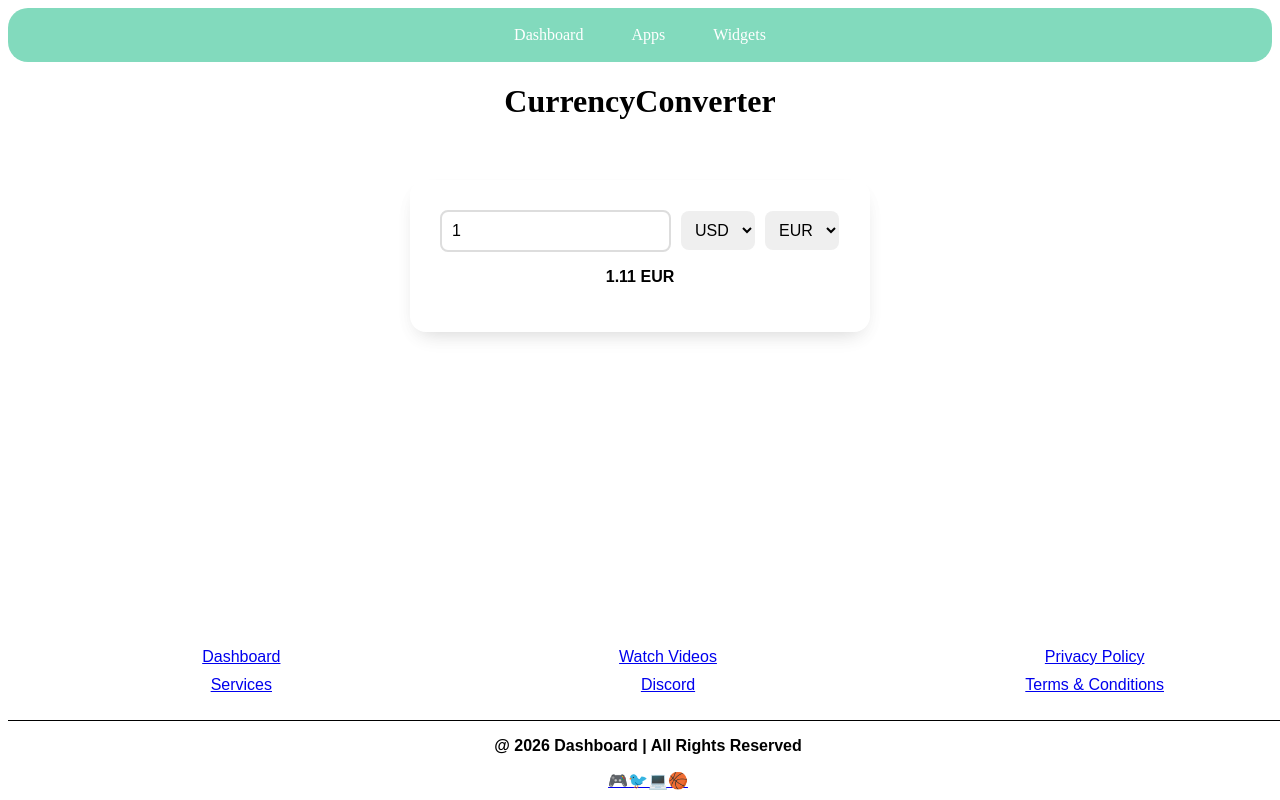
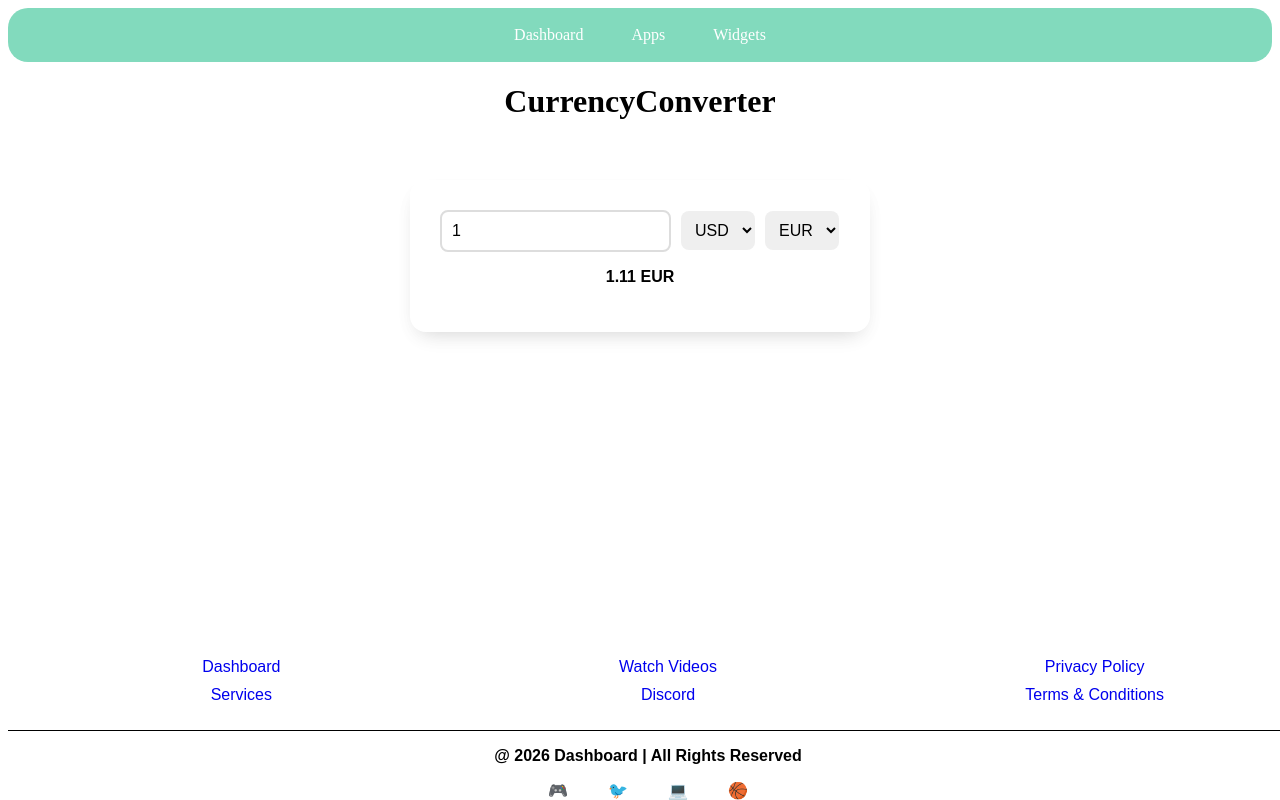
Before and after one commit to Renz-Victa/Currency-Converter, a React (Vite) app: page / in a window 1280 px wide. Built offline with nearby package versions, Linux system fonts and the light colour scheme.

Commit message:
Edit style.css

```diff
--- a/src/Footer.jsx
+++ b/src/Footer.jsx
@@ -4,15 +4,15 @@ export const Footer = () => {
     return (
         <footer>
             <div className="footer-section">
-                <ul className="first-row">
+                <ul className="footer">
                     <li><a href="#">Dashboard</a></li>
                     <li><a href="#">Services</a></li>
                 </ul>
-                <ul className="second-row">
+                <ul className="footer">
                     <li><a href="#">Watch Videos</a></li>
                     <li><a href="#">Discord</a></li>
                 </ul>
-                <ul className="third-row">
+                <ul className="footer">
                     <li><a href="#">Privacy Policy</a></li>
                     <li><a href="#">Terms & Conditions</a></li>
                 </ul>
--- a/src/style.css
+++ b/src/style.css
@@ -6,8 +6,22 @@ footer {
     bottom: 0;
     width: 100%;
     gap: 25px;
-    border-radius: 10px;
     margin-bottom: 10px;
+    list-style: none;
+    padding: 0;
+    margin: 0;
+    text-decoration: none;
+}
+
+footer a {
+    text-decoration: none;
+    padding: 10px 20px;
+    border-radius: 16px;
+}
+
+footer a:hover {
+    background-color: aquamarine;
+    transition: 0.5s ease;
 }
 
 .footer-section {
```
